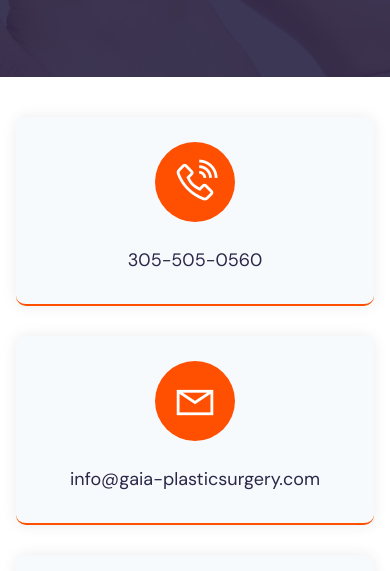
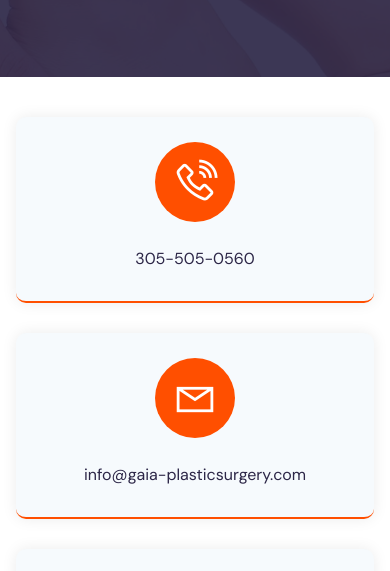
Before and after one commit to swagata-codearts/gaia-plasticsurgery, a plain HTML site: page contact-us.html in a window 390 px wide. Shown: the part 242-813 px from the top of the page. Drawn offline with nearby package versions, Linux system fonts and the light colour scheme.

```diff
--- a/css/responsive.css
+++ b/css/responsive.css
@@ -750,6 +750,7 @@
     .contact-form .form-btn .custom-button {padding: 14px 40px 12px;}
     .contact-media .contact-details-text span {font-size: 45px;height: 80px;width: 80px;line-height: 85px;}
     .contact-media .contact-details-box {padding: 25px 15px;}
+    .contact-media .contact-list li {font-size: 16px;}
     /*Procedures*/
     .pro-inner-wrap {padding: 20px;}
     .pro-inner-wrap .right {text-align: center;}
```
